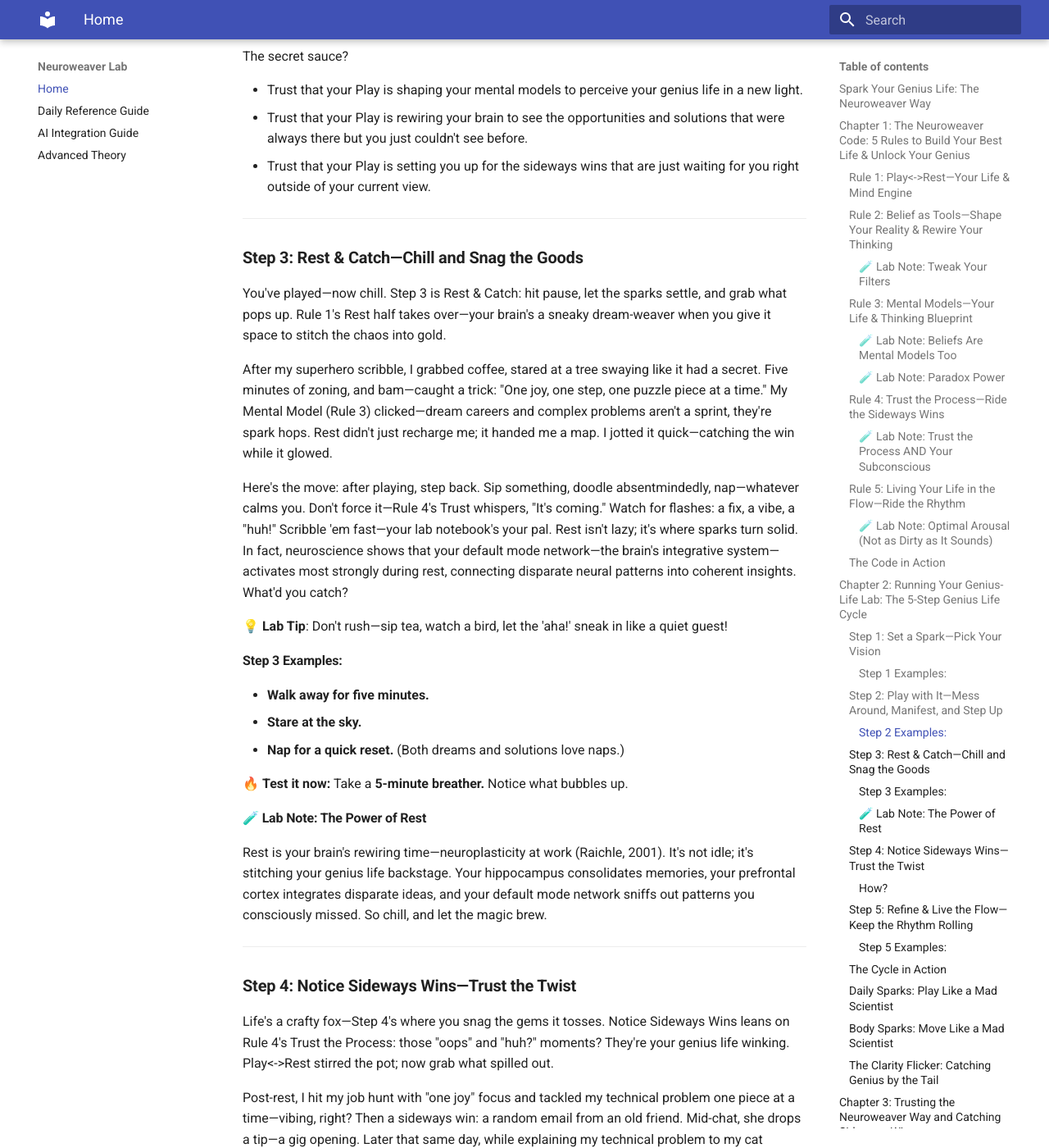
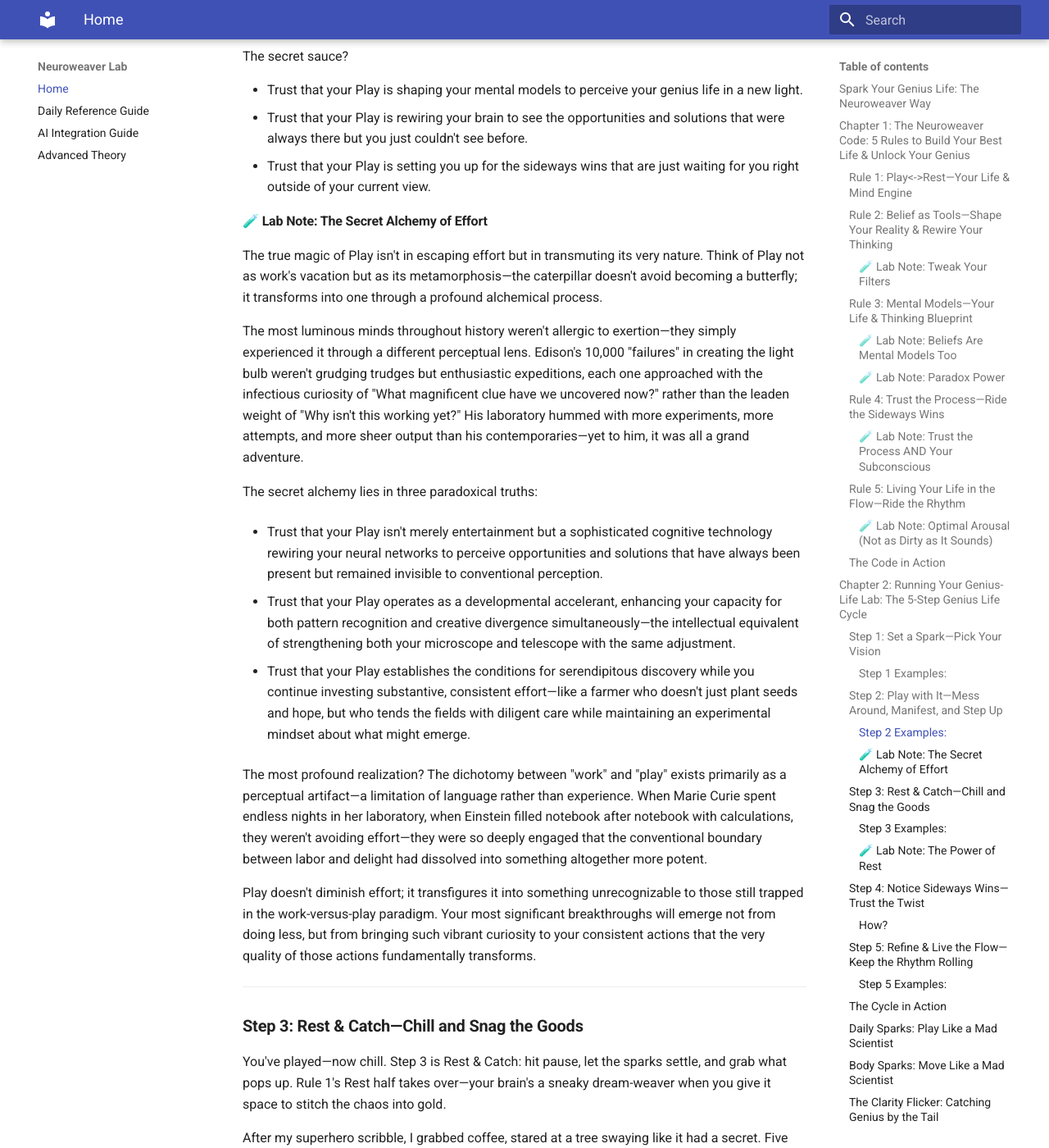
Before and after one commit to phillipclapham/neuroweaver, an MkDocs documentation site: the page built from docs/index.md, in a window 1280 px wide and 1400 px high, scrolled down 9765 px. Shown: the whole window at 82% size. Built offline with MkDocs 1.6.1 and Material for MkDocs 9.7.7, drawn with Linux system fonts in a browser that asks for light colours; some of the changed text lies outside the part shown.

Commit message:
book refinements

```diff
--- a/docs/index.md
+++ b/docs/index.md
@@ -174,6 +174,24 @@ The secret sauce?
 - Trust that your Play is rewiring your brain to see the opportunities and solutions that were always there but you just couldn't see before.
 - Trust that your Play is setting you up for the sideways wins that are just waiting for you right outside of your current view.
 
+#### **🧪 Lab Note: The Secret Alchemy of Effort**
+
+The true magic of Play isn't in escaping effort but in transmuting its very nature. Think of Play not as work's vacation but as its metamorphosis—the caterpillar doesn't avoid becoming a butterfly; it transforms into one through a profound alchemical process.
+
+The most luminous minds throughout history weren't allergic to exertion—they simply experienced it through a different perceptual lens. Edison's 10,000 "failures" in creating the light bulb weren't grudging trudges but enthusiastic expeditions, each one approached with the infectious curiosity of "What magnificent clue have we uncovered now?" rather than the leaden weight of "Why isn't this working yet?" His laboratory hummed with more experiments, more attempts, and more sheer output than his contemporaries—yet to him, it was all a grand adventure.
+
+The secret alchemy lies in three paradoxical truths:
+
+- Trust that your Play isn't merely entertainment but a sophisticated cognitive technology rewiring your neural networks to perceive opportunities and solutions that have always been present but remained invisible to conventional perception.
+
+- Trust that your Play operates as a developmental accelerant, enhancing your capacity for both pattern recognition and creative divergence simultaneously—the intellectual equivalent of strengthening both your microscope and telescope with the same adjustment.
+
+- Trust that your Play establishes the conditions for serendipitous discovery while you continue investing substantive, consistent effort—like a farmer who doesn't just plant seeds and hope, but who tends the fields with diligent care while maintaining an experimental mindset about what might emerge.
+
+The most profound realization? The dichotomy between "work" and "play" exists primarily as a perceptual artifact—a limitation of language rather than experience. When Marie Curie spent endless nights in her laboratory, when Einstein filled notebook after notebook with calculations, they weren't avoiding effort—they were so deeply engaged that the conventional boundary between labor and delight had dissolved into something altogether more potent.
+
+Play doesn't diminish effort; it transfigures it into something unrecognizable to those still trapped in the work-versus-play paradigm. Your most significant breakthroughs will emerge not from doing less, but from bringing such vibrant curiosity to your consistent actions that the very quality of those actions fundamentally transforms.
+
 ---
 
 ### **Step 3: Rest & Catch—Chill and Snag the Goods**
@@ -300,13 +318,13 @@ We'll roll with "sparking thriving health and mental agility" this time, watchin
 
 ### **The Halfway Hustle: Play First, Trust Later**
 
-Life's your co-spark, not your delivery service. You've got to meet it halfway—play like a mad tinkerer chasing your dreams and solutions, then ease up and let it toss you a wink. It'll back you up, but only if you dive in first. Think of it like a dance: step out, sway a little, trust the rhythm to catch you.
+Life's your co-spark, not your delivery service. You've got to meet it halfway—not with halfway effort, but with the paradoxical fusion of full commitment and playful detachment. Think of it as showing up to the cosmic dance with both impeccable technique and unbridled spontaneity. The universe responds not to wishful thinking but to engaged action performed with an experimental spirit.
 
-Here's the real juice: it's not just about sparking and playing—it's **engaging your whole life** so your genius can grow roots and bloom. When you throw yourself in 100%—not just to the grind, but to your sparks—you're not settling for small wins. You're cracking the door for those sparks to flare into their boldest, brightest selves—like a seedling busting into a mighty tree. That's when the fun really starts: your sparks don't just glow—they take over, and you're riding the wave.
+Here's the real juice: it's not just about sparking and playing—it's **engaging your whole life** with both focused determination and playful curiosity so your genius can grow roots and bloom. When you throw yourself in 100%—not just to grinding effort, but to effort infused with genuine experimental zest—you're not settling for small wins. You're creating the fertile conditions for those sparks to flare into their boldest, brightest selves—like a seedling that doesn't merely exist but thrives into a mighty tree through consistent nourishment and room to grow. That's when the fun really starts: your sparks don't just glow—they take over, and you're riding the wave of something that feels simultaneously like work and play while being reducible to neither.
 
-The deeper trick? When you play full-on and **trust the process** with guts, life's got your back. Not because it's some cosmic butler (though it might feel that way). It's because your all-in vibe **shapes your mental models**—those clever maps in your head that filter what you see. Play hard, trust deep, and you're tuning your lens to spot your genius growing wild. It's like tweaking an old radio: static fades, and your genius life's signal comes in loud and clear.
+The deeper trick? When you play full-on while simultaneously **hustling with purpose** and **trusting the process** with guts, life's got your back. Not because it's some cosmic butler (though it might feel that way). It's because your all-in commitment combined with playful perception **shapes your mental models**—those clever maps in your head that filter what you see. Play hard, work consistently, trust deep, and you're tuning your lens to spot your genius growing wild. It's like tweaking an old radio: static fades, and your genius life's signal comes in loud and clear precisely because you've put in both the effort and the experimental mindset required for breakthrough reception.
 
-So, meeting life halfway isn't a one-time gig—it's a **way of living**. Show up fully, play with your sparks like they're the star of the show, and let that energy reshape your world. The more you lean in, the more your genius life unfolds into something bigger and bolder than you ever guessed.
+So, meeting life halfway isn't a one-time gig or an excuse for diminished effort—it's a **way of living** that transforms the very quality of your actions. Show up fully with both your determined hustle and your playful spirit, treating every challenge as both serious business and fascinating experiment, and let that dual-natured energy reshape your world. The more you lean in with this paradoxical approach, the more your genius life unfolds into something bigger and bolder than you ever guessed possible.
 
 #### **Quick Tip**
 
```
Also changed, not shown: README.md (+22 -4 lines), site/index.html, site/search/search_index.json.
